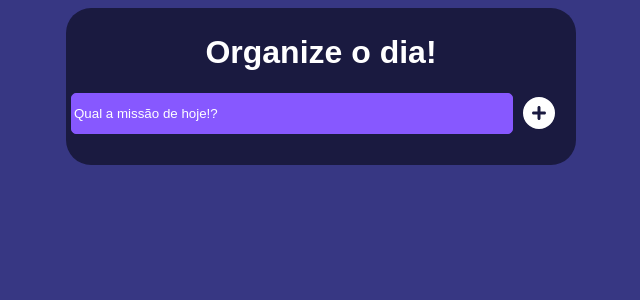
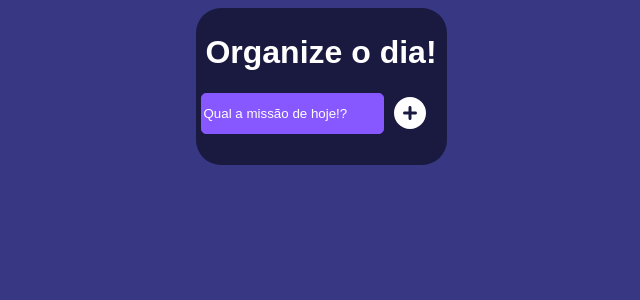
Before and after one commit to Nikolas14/to-do, a React (Vite) app: page / in a window 1280 px wide. Shown: the top 300 px of the page, without its empty margins (319-959 px from the left). Built offline with nearby package versions, Linux system fonts and the light colour scheme.

Commit message:
Update App.css

```diff
--- a/src/App.css
+++ b/src/App.css
@@ -25,7 +25,7 @@
     padding: 5px;
     padding-bottom: 15px;
     border-radius: 25px;
-    width: 500px;
+    width: auto;
   }
 
   h1{
```
